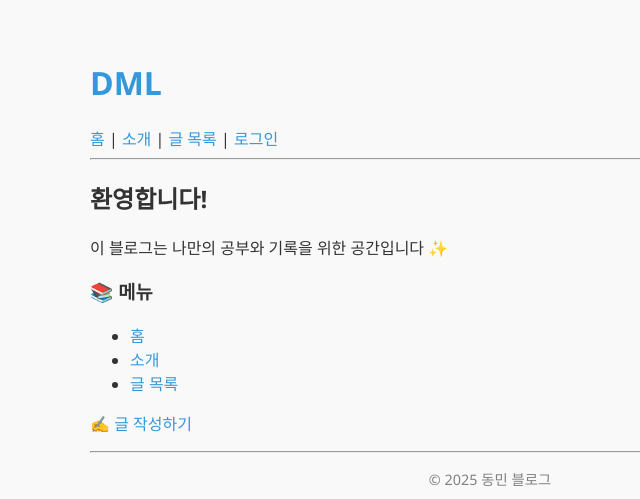
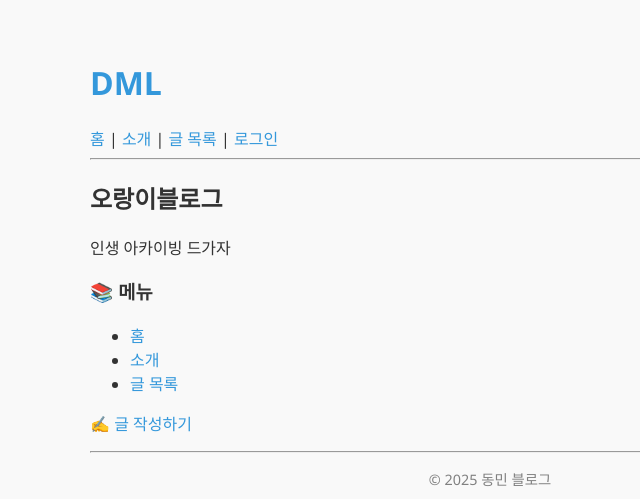
Before and after one commit to Taxeighth/flask-blog, a Flask app: page / in a window 1280 px wide. Shown: the top 499 px of the page, without its empty margins (150-790 px from the left). Run offline with Flask 3, Linux system fonts and the light colour scheme.

```diff
--- a/templates/index.html
+++ b/templates/index.html
@@ -3,8 +3,8 @@
 {% block title %}홈{% endblock %}
 
 {% block content %}
-  <h2>환영합니다!</h2>
-  <p>이 블로그는 나만의 공부와 기록을 위한 공간입니다 ✨</p>
+  <h2>오랑이블로그</h2>
+  <p>인생 아카이빙 드가자</p>
 
   <h3>📚 메뉴</h3>
   <ul>
```
